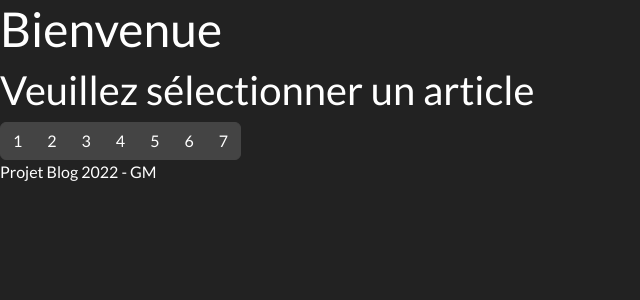
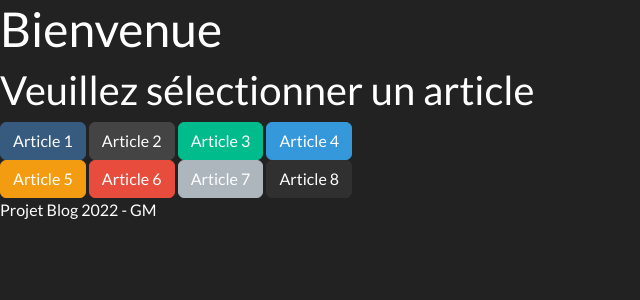
Before and after one commit to GuillaumeMalecha/blog2022, a Symfony app: template templates/article/index.html.twig in a window 1280 px wide. Shown: the part 72-372 px from the top of the page, without its empty margins (0-640 px from the left). Run offline with Twig, Linux system fonts and the light colour scheme; the template is opened without the code that fills it, so the values that code supplies are empty; some libraries are stand-ins or nearby versions.

Commit message:
Update index.html.twig

```diff
--- a/templates/article/index.html.twig
+++ b/templates/article/index.html.twig
@@ -7,6 +7,17 @@
     <h1>Bienvenue</h1>
     <h2>Veuillez sélectionner un article </h2>
 
+    <a type="button" class="btn btn-primary" href="{{ path ('afficher_article', {numero:'1'}) }}">Article 1</a>
+    <a type="button" class="btn btn-secondary" href="{{ path ('afficher_article', {numero:'2'}) }}">Article 2</a>
+    <a type="button" class="btn btn-success" href="{{ path ('afficher_article', {numero:'3'}) }}">Article 3</a>
+    <a type="button" class="btn btn-info" href="{{ path ('afficher_article', {numero:'4'}) }}">Article 4</a>
+    <br>
+    <a type="button" class="btn btn-warning" href="{{ path ('afficher_article', {numero:'5'}) }}">Article 5</a>
+    <a type="button" class="btn btn-danger" href="{{ path ('afficher_article', {numero:'6'}) }}">Article 6</a>
+    <a type="button" class="btn btn-light" href="{{ path ('afficher_article', {numero:'7'}) }}">Article 7</a>
+    <a type="button" class="btn btn-dark" href="{{ path ('afficher_article', {numero:'8'}) }}">Article 8</a>
+
+{# autre manière d'afficher les articles
     <div class="btn-toolbar" role="toolbar" aria-label="Toolbar with button groups">
         <div class="btn-group me-2" role="group" aria-label="First group">
             <a type="button" class="btn btn-secondary" href="{{ path ('afficher_article', {numero:'1'}) }}">1</a>
@@ -19,5 +30,5 @@
 
         </div>
     </div>
-
+#}
 {% endblock %}
```
